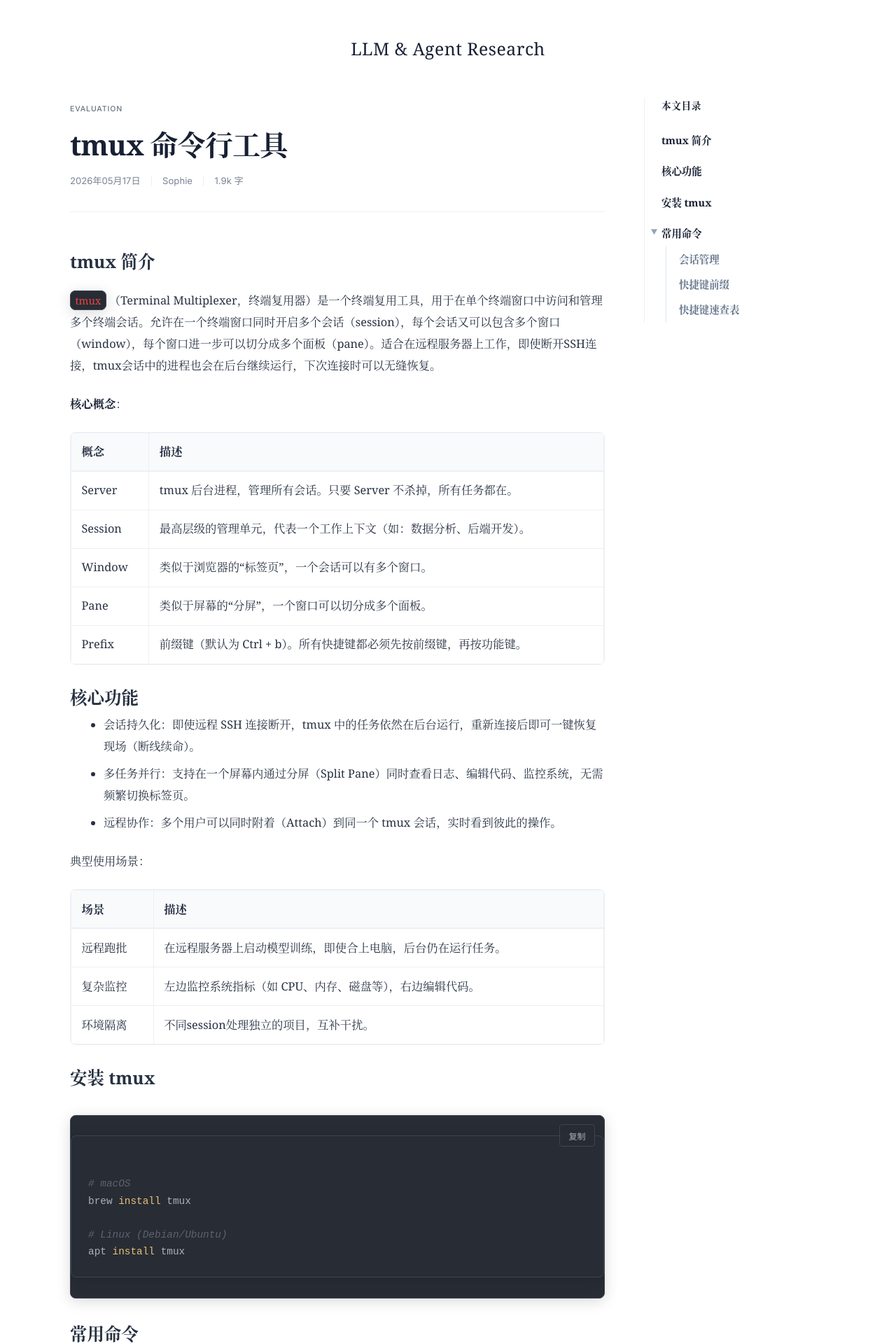
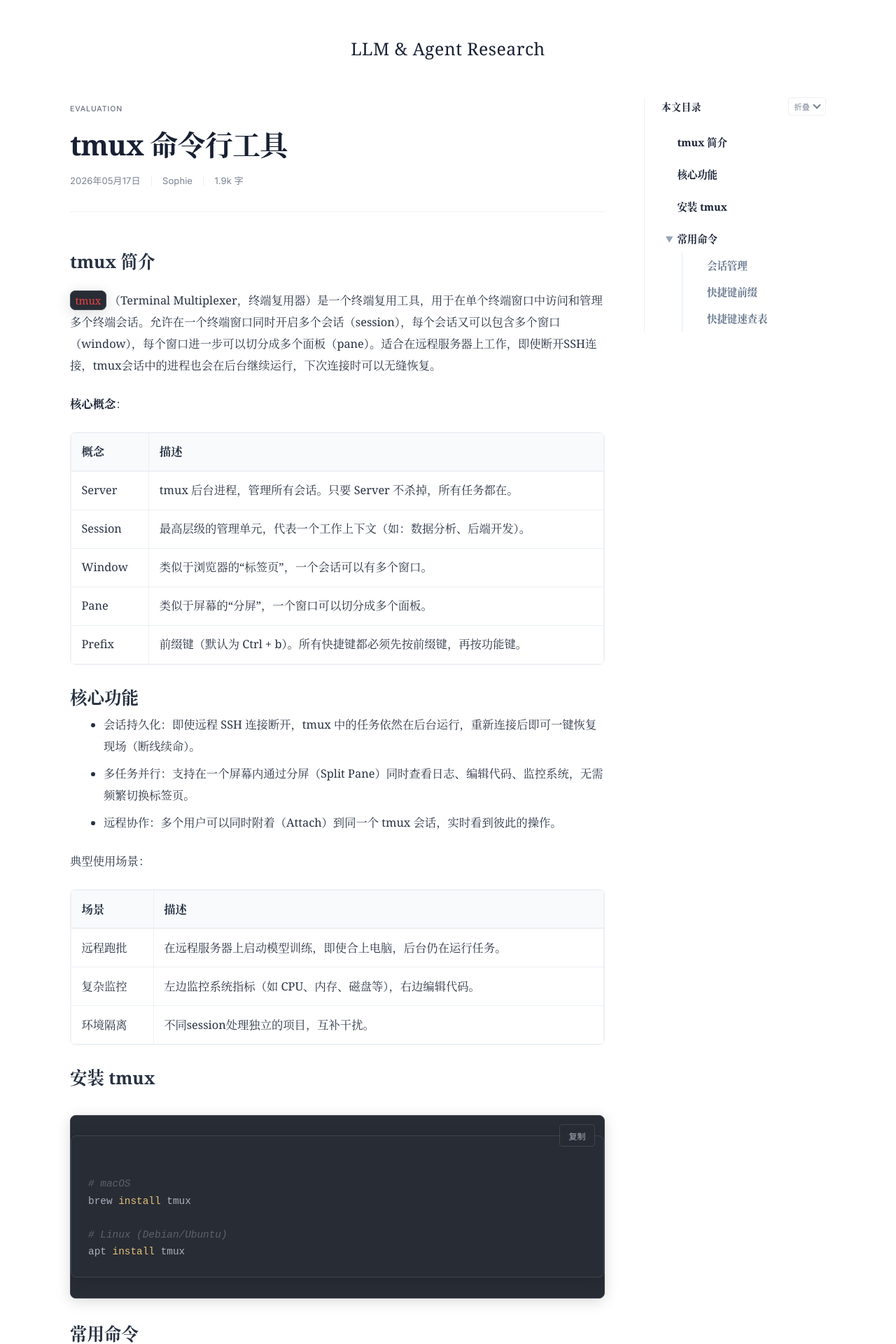
Before and after one commit to agent-2026-sophie/agent_sendiment, a Jekyll site: the page built from _evals_posts/2026/05/2026-05-17-tmux.md, in a window 1280 px wide. Shown: the top 1920 px of the page at 70% size. Built offline with Jekyll 4.4.1, drawn with Linux system fonts in a browser that asks for light colours.

Commit message:
style: optimize TOC hierarchy, code block UX, table scrolling and add TOC collapse feature

```diff
--- a/assets/css/style.css
+++ b/assets/css/style.css
@@ -919,27 +919,49 @@ body.is-search-open {
 }
 
 .post-toc-global-toggle {
-  display: none; /* Only show on small screens or by default if preferred */
+  display: flex; /* Always show toggle */
   background: transparent;
-  border: 0;
-  padding: 4px;
+  border: 1px solid var(--border-color);
+  border-radius: 4px;
+  padding: 4px 8px;
   cursor: pointer;
   color: var(--text-muted);
-  transition: transform 0.3s ease;
+  transition: all 0.2s ease;
+  align-items: center;
+  justify-content: center;
+  gap: 6px;
+}
+
+.post-toc-global-toggle::before {
+  content: "折叠";
+  font-size: 0.7rem;
+  font-weight: 500;
+}
+
+.post-outline.is-collapsed .post-toc-global-toggle::before {
+  content: "展开";
+}
+
+.post-toc-global-toggle:hover {
+  color: var(--primary-color);
+  border-color: var(--primary-color);
+  background: #f1f5f9;
 }
 
 .post-toc-global-toggle .toggle-icon {
   display: block;
-  width: 12px;
-  height: 12px;
+  width: 8px;
+  height: 8px;
   border-right: 2px solid currentColor;
   border-bottom: 2px solid currentColor;
   transform: rotate(45deg);
   transition: transform 0.3s ease;
+  margin-top: -4px;
 }
 
 .post-outline.is-collapsed .post-toc-global-toggle .toggle-icon {
-  transform: rotate(-135deg) translate(-2px, -2px);
+  transform: rotate(-135deg);
+  margin-top: 2px;
 }
 
 .post-outline.is-collapsed .post-toc-nav {
@@ -947,10 +969,6 @@ body.is-search-open {
 }
 
 @media (max-width: 900px) {
-  .post-toc-global-toggle {
-    display: block;
-  }
-
   .post-outline {
     background: #f8fafc;
     border: 1px solid var(--border-color);
@@ -1146,7 +1164,7 @@ body.is-search-open {
 
 .post-toc-item a {
   display: block;
-  padding: 0.35rem 0;
+  padding: 0.4rem 0 0.4rem 1.4rem; /* Space for the ▶ toggle */
   color: #64748b;
   font-size: 0.9rem;
   text-decoration: none;
@@ -1158,18 +1176,20 @@ body.is-search-open {
 
 .post-toc-item a:hover {
   color: var(--primary-color);
+  background: #f8fafc;
 }
 
 .post-toc-item.active > a {
   color: var(--primary-color);
   font-weight: 600;
+  background: #f1f5f9;
 }
 
 .post-toc-list .post-toc-list {
   display: none;
-  padding-left: 1.1rem;
+  padding-left: 0.8rem;
   border-left: 1px solid #e2e8f0;
-  margin-left: 0.4rem;
+  margin-left: 1.8rem; /* Align with text after toggle */
 }
 
 .post-toc-item.has-children.expanded > .post-toc-list,
@@ -1179,18 +1199,22 @@ body.is-search-open {
 
 .post-toc-toggle {
   position: absolute;
-  left: -1.2rem;
-  top: 0.45rem;
-  width: 1rem;
-  height: 1rem;
+  left: 0;
+  top: 0.4rem;
+  width: 1.4rem;
+  height: 1.6rem;
   cursor: pointer;
   display: flex;
   align-items: center;
   justify-content: center;
   color: #94a3b8;
-  font-size: 0.6rem;
-  transition: transform 0.2s;
+  font-size: 0.7rem;
+  transition: transform 0.2s, color 0.2s;
   z-index: 5;
+}
+
+.post-toc-toggle:hover {
+  color: var(--primary-color);
 }
 
 .post-toc-item.expanded > .post-toc-toggle {
--- a/assets/js/main.js
+++ b/assets/js/main.js
@@ -229,11 +229,11 @@ document.addEventListener('DOMContentLoaded', function() {
               const toggleBtn = document.createElement('span');
               toggleBtn.className = 'post-toc-toggle';
               toggleBtn.innerHTML = '▶';
-              toggleBtn.onclick = (e) => {
+              toggleBtn.addEventListener('click', function(e) {
                 e.preventDefault();
                 e.stopPropagation();
                 parentLi.classList.toggle('expanded');
-              };
+              });
               parentLi.insertBefore(toggleBtn, parentLi.firstChild);
             }
           }
```
